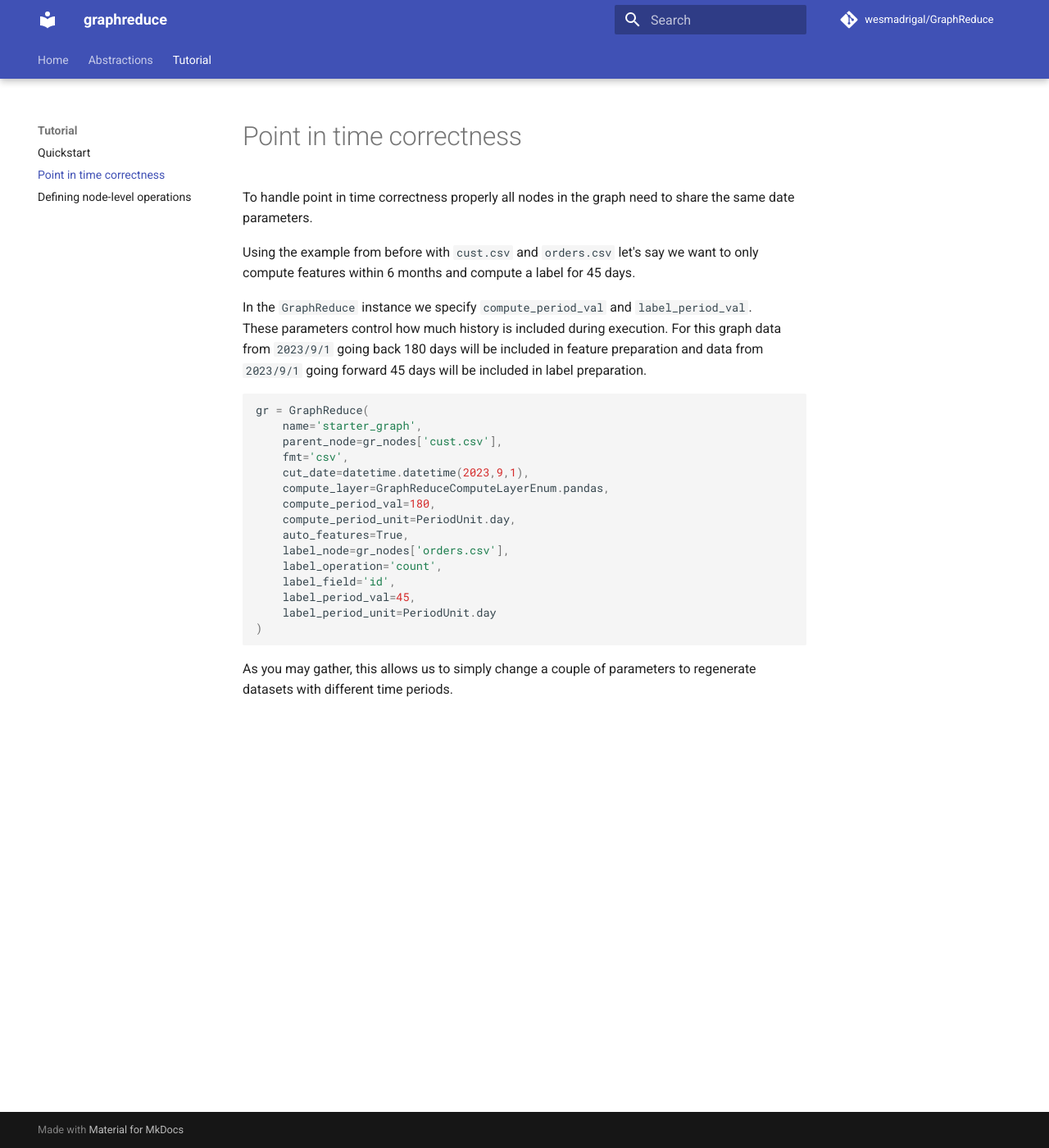
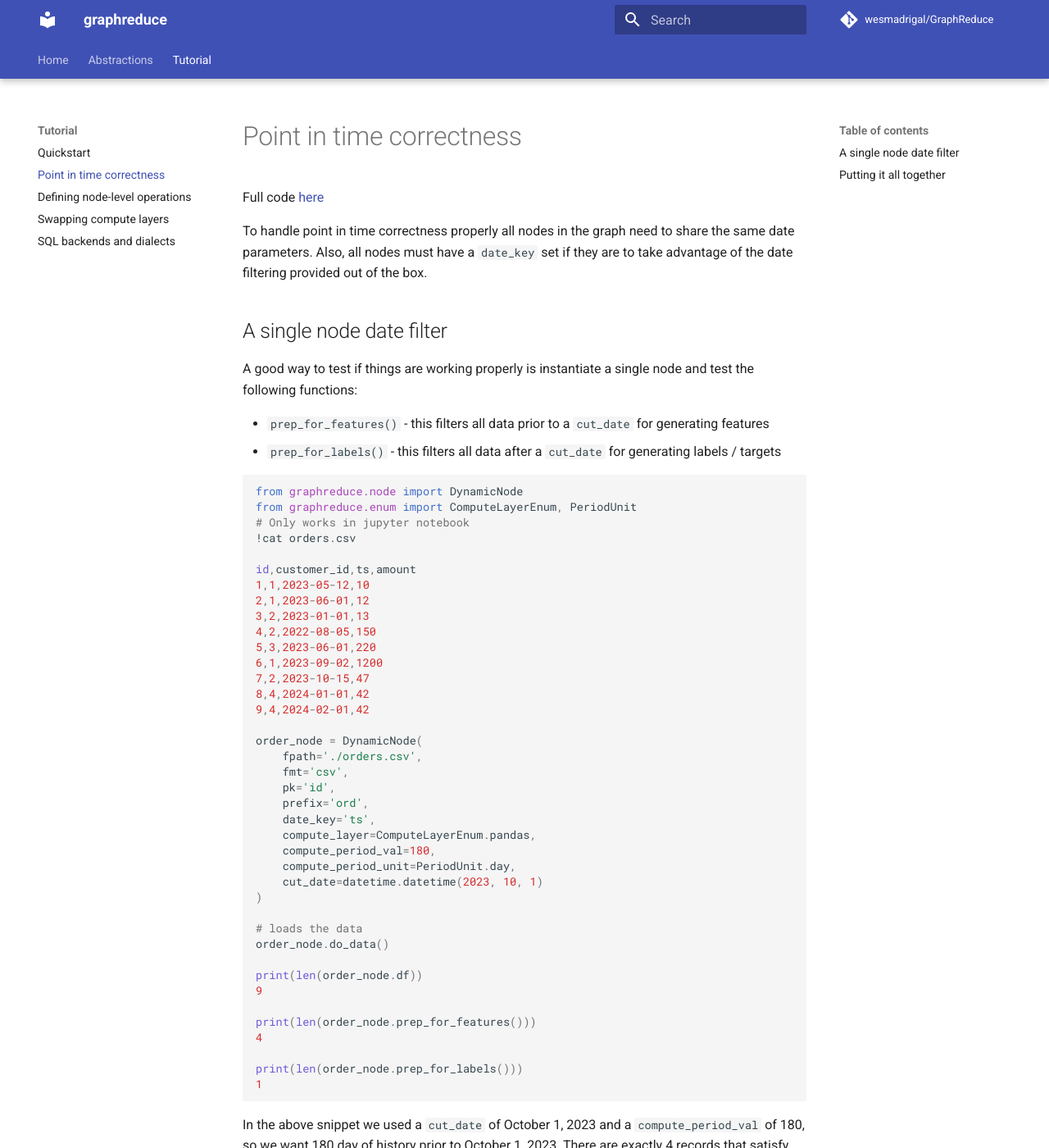
Before and after one commit to wesmadrigal/GraphReduce, an MkDocs documentation site: the page built from docs/tutorial_time.md, in a window 1280 px wide and 1400 px high. Shown: the whole window at 82% size. Built offline with MkDocs 1.6.1 and Material for MkDocs 9.7.7, drawn with Linux system fonts in a browser that asks for light colours; comment, search, counter and statistics services are not loaded; some of the changed text lies outside the part shown.

Commit message:
docs update

````diff
--- a/docs/tutorial_custom_graph.md
+++ b/docs/tutorial_custom_graph.md
@@ -1,4 +1,6 @@
 # Defining node-level operations
+
+Full code [here](https://github.com/wesmadrigal/GraphReduce/blob/master/examples/tutorial_ex3.ipynb)
 
 Many times the automated primitives aren't enough and we want
 custom aggregation, filtering, normalization, and annotation.  In these
@@ -58,5 +60,92 @@ There are two helper methods used in the above code snippet that deserve elabora
 * `self.colabbr` which is `GraphReduceNode.colabbr` - this method just uses the prefix parameterized for this node so a column like `'amount'` will now be `'ord_amount'` if the prefix is `'ord'`
 * `self.prep_for_features` which is `GraphReduceNode.prep_for_features` - this method filters the dataframe by the `cut_date` and `compute_period_val` if the data is time series.  If the data is not time series it just returns the full dataframe.
 
-## Label / target generation
-If this node happens to be the node from which the label originates, we need to implement the
+```Python
+    # By letting the `reduce_key` be
+    # a parameter we can aggregate to
+    # any arbitrary parent dimension.
+    def do_reduce(self, reduce_key):
+        return self.prep_for_features().groupby(self.colabbr(reduce_key)).agg(
+            **{
+                self.colabbr('num_orders'): pd.NamedAgg(column=self.colabbr(self.pk), aggfunc='count'),
+
+                self.colabbr('max_amount'): pd.NamedAgg(column=self.colabbr('amount'), aggfunc='max'),
+                self.colabbr('min_amount'): pd.NamedAgg(column=self.colabbr('amount'), aggfunc='min')
+            }
+        )
+```
+
+### Feature generation output
+We can test these operations individually on an instantiated node.
+Recall that the `do_data` method just loads the data.  When we
+call the `do_reduce` method it will filter the dates.  We can
+see that `ord_customer_id` 1 had 3 orders in the time period
+and `ord_customer_id` 2 had 1 order in the time period.
+```Python
+order_node = OrderNode(
+    fpath='orders.csv',
+    prefix='ord',
+    date_key='ts',
+    fmt='csv',
+    pk='id',
+    compute_layer=ComputeLayerEnum.pandas,
+    compute_period_val=180,
+    compute_period_unit=PeriodUnit.day,
+    cut_date=datetime.datetime(2023,10,1),
+    label_period_val=30,
+    label_period_unit=PeriodUnit.day
+)
+order_node.do_data()
+print(order.do_reduce('customer_id'))
+
+            	ord_num_orders	ord_max_amount	ord_min_amount
+ord_customer_id
+              1	             3	         1200	         10
+              3	             1	          220	        220
+
+
+	             ord_max_amount	ord_min_amount
+ord_customer_id
+              1	          1200	10
+              3	          220	220
+```
+
+### Label / target generation
+When not using automated feature engineering we need to specify
+the label generation logic.  This can simply be selecting the
+label/target column and returning it, or something more complicated
+like a boolean flag of whether an event happened or another aggregation
+function.
+
+To continue with this example, we'll be generating a label on the `orders.csv`
+file for whether or not a customer had an order in the future 30 days relative
+to a `cut_date` of October 1, 2023.
+
+The definition of the `do_labels` function now becomes
+```Python
+class OrderNode(GraphReduceNode):
+    ...
+    ...
+
+    def do_labels(self, reduce_key):
+        label_df = self.prep_for_labels().groupby(self.colabbr(reduce_key)).agg(
+            **{
+                # We can subsequently turn this into a boolean
+                self.colabbr('label_orders'): pd.NamedAgg(column=self.colabbr(self.pk), aggfunc='count')
+            }
+        )
+        label_df[self.colabbr('label_had_order')] = label_df[self.colabbr('label_orders')].apply(lambda x: 1 if x > 0 else 0)
+        return label_df
+
+    ...
+    ...
+```
+
+Now we can test the `do_labels` method with an instance:
+```Python
+print(order_node.do_labels('customer_id'))
+
+             	ord_label_orders	ord_label_had_order
+ord_customer_id
+              2	           1	               1
+```
--- /dev/null
+++ b/docs/tutorial_sql_dialects.md
@@ -0,0 +1,116 @@
+# SQL backends and dialects
+
+To use SQL dialects we need to use `SQLNode` instances
+or a subclass of `SQLNode`.  The following are implemented
+and available for use out of the box:
+
+* Databricks SQL
+* SQLite
+* Redshift
+* AWs Athena
+* Snowflake (in progress)
+
+
+## SQL operations
+We provide an abstraction for defining individual
+SQL operations so that they become stackable.  Graphreduce
+compiles all of the SQL operations at runtime and pushes
+down to the provider.
+
+The parent class `SQLNode` defines a method `build_query`,
+which takes an arbitrary number of `sqlop` instances
+and builds the query.  This abstraction allows for individual
+select statements, where clauses, group bys, etc. to be defined
+individually and at runtime `build_query` compiles them into
+an executable statement.
+
+An example `sqlop` would be a simple select:
+```Python
+from graphreduce.models import sqlop
+from graphreduce.enum import SQLOpType
+
+sel = sqlop(optype=SQLOpType, opval="*")
+```
+
+This select just says to `select *`.  We can stack a number
+of these and have `build_query` compile them for us.  We will
+continue with the `cust.csv` data but now it is stored in `sqlite`.
+
+```Python
+cust = SQLNode(fpath='cust',
+                prefix='cust',
+                client=conn,
+                compute_layer=ComputeLayerEnum.sqlite,
+                columns=['id','name'])
+
+print(cust.build_query(
+    ops=[
+        sqlop(optype=SQLOpType.select, opval='id'),
+        sqlop(optype=SQLOpType.select, opval='name')
+    ]
+))
+
+SELECT id,name
+    FROM cust
+WHERE true
+
+```
+
+Since we parameterized the `SQLNode` instance with the `cust`
+table, our instance already knows which table to select from
+during every `sqlop` instance.  The `sqlop` tries to be the
+smallest unit of operation in SQL, allowing for stacking
+as many of them as you want.
+
+You can also chain the graphreduce methods and dynamically build up
+SQL like this:
+
+```Python
+# Define the order node
+class OrderNode(SQLNode):
+    def do_filters(self) -> typing.List[sqlop]:
+        return [
+            sqlop(optype=SQLOpType.where, opval=f"{self.colabbr(self.date_key)} > '2022-12-01'")
+        ]
+
+    def do_annotate(self) -> typing.List[sqlop]:
+        pass
+
+    def do_normalize(self):
+        pass
+
+    def do_reduce(self, reduce_key):
+        return [
+            # Shouldn't this just be a select?
+            sqlop(optype=SQLOpType.aggfunc, opval=f"count(*) as {self.colabbr('num_orders')}"),
+            sqlop(optype=SQLOpType.agg, opval=f"{self.colabbr(reduce_key)}")
+        ]
+
+
+    def do_labels(self, reduce_key):
+        return [
+            sqlop(optype=SQLOpType.aggfunc, opval=f"count(*) as {self.colabbr('num_orders_label')}"),
+            sqlop(optype=SQLOpType.agg, opval=f"{self.colabbr(reduce_key)}")
+        ]
+
+# Instantiate
+order = OrderNode(
+    fpath='orders',
+    prefix='ord',
+    client=conn,
+    compute_layer=ComputeLayerEnum.sqlite,
+    columns=['id','customer_id','ts','amount'],
+    date_key='ts'
+)
+
+# build a query
+print(order.build_query(
+    ops=order.do_filters() + order.do_reduce('customer_id')
+))
+
+SELECT ord_customer_id,
+        count(*) as ord_num_orders
+        FROM orders
+        WHERE ord_ts > '2022-12-01'
+        GROUP BY ord_customer_id
+```
--- a/docs/tutorial_time.md
+++ b/docs/tutorial_time.md
@@ -1,8 +1,72 @@
 # Point in time correctness
 
+Full code [here](https://github.com/wesmadrigal/GraphReduce/blob/master/examples/tutorial_ex2.ipynb)
+
 To handle point in time correctness properly all nodes
-in the graph need to share the same date parameters.
+in the graph need to share the same date parameters.  Also,
+all nodes must have a `date_key` set if they are to take
+advantage of the date filtering provided out of the box.
 
+
+## A single node date filter
+A good way to test if things are working properly is instantiate
+a single node and test the following functions:
+
+* `prep_for_features()` - this filters all data prior to a `cut_date` for generating features
+* `prep_for_labels()` - this filters all data after a `cut_date` for generating labels / targets
+
+```Python
+from graphreduce.node import DynamicNode
+from graphreduce.enum import ComputeLayerEnum, PeriodUnit
+# Only works in jupyter notebook
+!cat orders.csv
+
+id,customer_id,ts,amount
+1,1,2023-05-12,10
+2,1,2023-06-01,12
+3,2,2023-01-01,13
+4,2,2022-08-05,150
+5,3,2023-06-01,220
+6,1,2023-09-02,1200
+7,2,2023-10-15,47
+8,4,2024-01-01,42
+9,4,2024-02-01,42
+
+order_node = DynamicNode(
+    fpath='./orders.csv',
+    fmt='csv',
+    pk='id',
+    prefix='ord',
+    date_key='ts',
+    compute_layer=ComputeLayerEnum.pandas,
+    compute_period_val=180,
+    compute_period_unit=PeriodUnit.day,
+    cut_date=datetime.datetime(2023, 10, 1)
+)
+
+# loads the data
+order_node.do_data()
+
+print(len(order_node.df))
+9
+
+print(len(order_node.prep_for_features()))
+4
+
+print(len(order_node.prep_for_labels()))
+1
+```
+
+In the above snippet we used a `cut_date` of October 1, 2023 and a
+`compute_period_val` of 180, so we want 180 day of history prior
+to October 1, 2023.  There are exactly 4 records that satisfy that
+criteria, so we can see the `prep_for_features` function is working as expected.
+
+
+## Putting it all together
+Additionally, for the labels we see there is 1 record within 30
+days of October 1, 2023 so we can see the `prep_for_labels`
+function is working as expected.
 Using the example from before with `cust.csv` and `orders.csv`
 let's say we want to only compute features within 6 months
 and compute a label for 45 days.
@@ -11,6 +75,7 @@ In the `GraphReduce` instance we specify `compute_period_val` and `label_period_
 These parameters control how much history is included during execution.  For this
 graph data from `2023/9/1` going back 180 days will be included in feature preparation
 and data from `2023/9/1` going forward 45 days will be included in label preparation.
+
 
 ```Python
 gr = GraphReduce(
@@ -29,6 +94,5 @@ gr = GraphReduce(
     label_period_unit=PeriodUnit.day
 )
 ```
-
-As you may gather, this allows us to simply change a couple of parameters
+This interface allows us to simply change a couple of parameters
 to regenerate datasets with different time periods.
--- a/mkdocs.yml
+++ b/mkdocs.yml
@@ -16,6 +16,8 @@ nav:
     - tutorial_index.md
     - tutorial_time.md
     - tutorial_custom_graph.md
+    - tutorial_swapping_compute.md
+    - tutorial_sql_dialects.md
       #- tutorial_join_deps.md
       #- tutorial_pandas_dask.md
       #- tutorial_spark.md
````
Also changed, not shown: docs/tutorial_index.md (+2 -1 lines), docs/tutorial_swapping_compute.md (added, +87 -0 lines), 2 other files.
